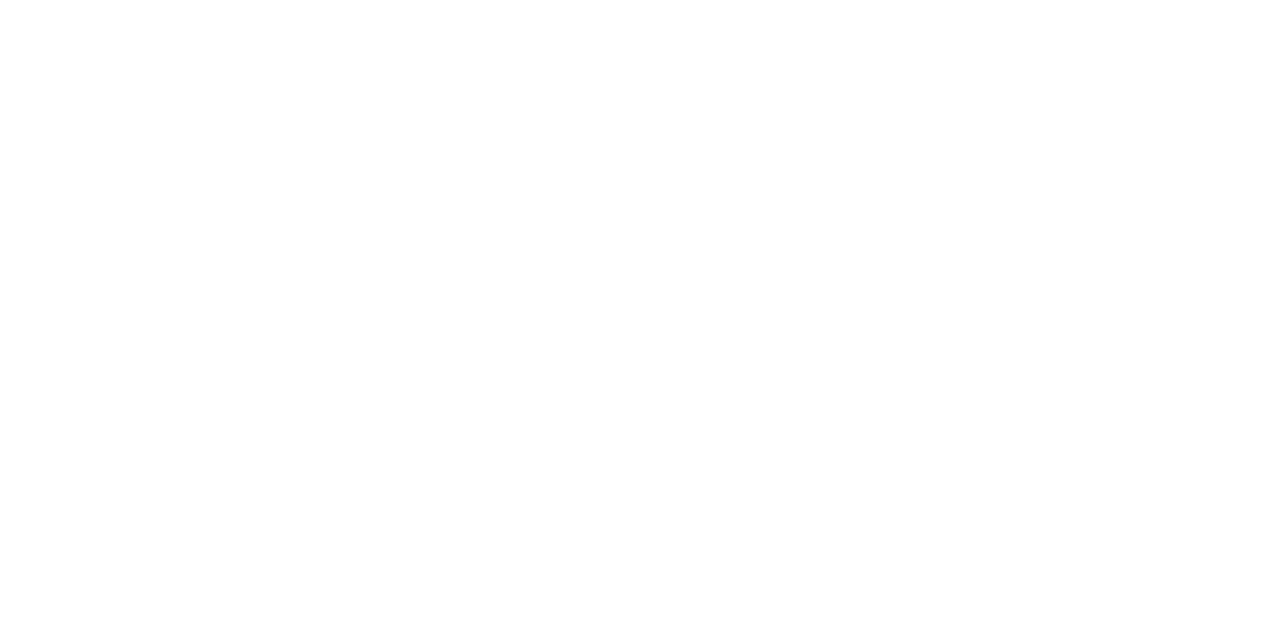
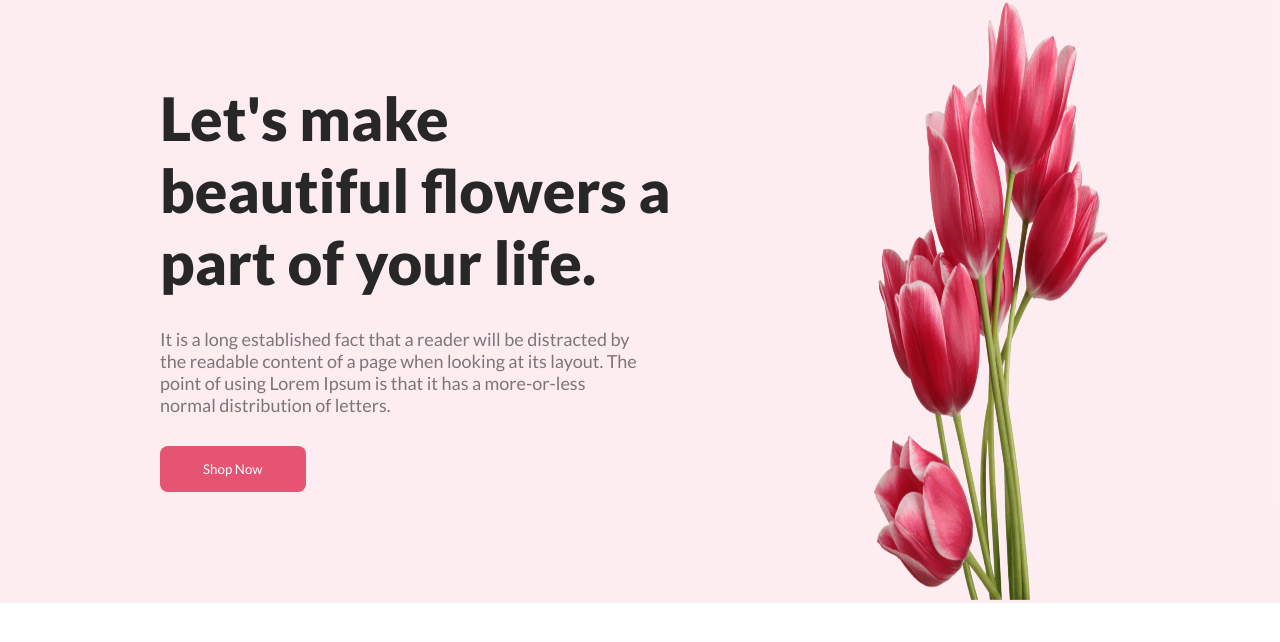
Before and after one commit to alamshuvo/flower-shop, a plain HTML site: page index.html in a window 1280 px wide. Drawn offline with Linux system fonts and the light colour scheme.

Commit message:
header area

```diff
--- a/index.html
+++ b/index.html
@@ -7,6 +7,27 @@
     <link rel="stylesheet" href="styles/style.css">
 </head>
 <body>
+    <header>
+        <div id="header-area">
+            <div class="container header-area-content">
+                <div class="header-area-text">
+                    <h1>Let's make beautiful flowers a part of your life.</h1>
+                    <p>It is a long established fact that a reader will be distracted by the readable content of a page when looking at its layout. The point of using Lorem Ipsum is that it has a more-or-less normal distribution of letters.</p>
+                    <button>Shop Now</button>
+                </div>
+                <div class="header-area-img">
+                    <img src="./flower-asset/pngwing 10.png" alt="header-img">
+                </div>
+            </div>
+        </div>
+
+    </header>
+    <main>
+
+    </main>
+    <footer>
+
+    </footer>
 
 </body>
 </html>
--- a/styles/style.css
+++ b/styles/style.css
@@ -0,0 +1,69 @@
+@import url("https://fonts.googleapis.com/css2?family=Lato:ital,wght@0,400;0,700;0,900;1,100;1,400;1,700;1,900&display=swap");
+* {
+  margin: 0;
+  padding: 0;
+  box-sizing: border-box;
+  font-family: "Lato", sans-serif;
+}
+/* common shared styles */
+.container {
+  max-width: 1440px;
+  width: 75%;
+  margin: 0 auto;
+}
+/* img{
+  max-width: 100%;
+} */
+button {
+  border-radius: 8px;
+  background: #e55473;
+  color: #fff;
+  padding: 15px 43px;
+  border: none;
+}
+h2 {
+  color: #272727;
+  text-align: center;
+  font-size: 40px;
+  font-weight: 800;
+}
+p {
+  color: rgba(39, 39, 39, 0.6);
+  text-align: center;
+  font-size: 18px;
+  font-weight: 400;
+}
+
+/* header area css */
+#header-area {
+  background: rgba(229, 84, 115, 0.1);
+}
+#header-area .header-area-content {
+  display: flex;
+  justify-content: space-between;
+  align-items: center;
+  gap: 20px;
+}
+#header-area .header-area-content .header-area-text {
+  text-align: left;
+}
+#header-area .header-area-content .header-area-text h1 {
+  color: #272727;
+  font-size: 60px;
+  font-weight: 800;
+  width: 80%;
+}
+#header-area .header-area-content .header-area-text p{
+    max-width: 480px;
+    text-align: left;
+}
+#header-area .header-area-content .header-area-text * {
+    margin-bottom: 30px;
+}
+#header-area .header-area-content .header-area-img img {
+     max-width: 600px;
+    width: 100%;
+    text-align: center;
+    height: 600px;
+}
+/* header area end */
```
